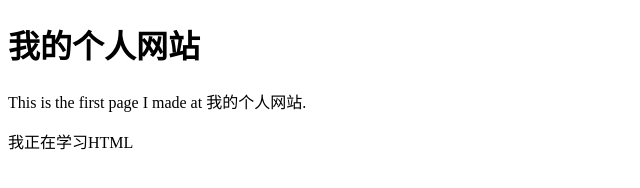
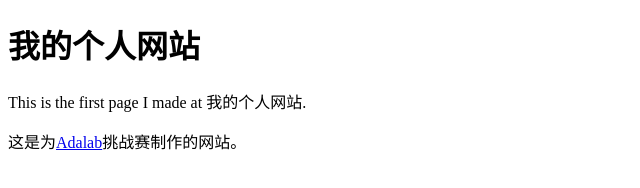
Before and after one commit to 1015-jiaxing/jiaxing.github.io, a plain HTML site: page index.html in a window 1280 px wide. Shown: the whole page, without its empty margins (0-640 px from the left). Drawn offline with Linux system fonts and the light colour scheme.

Commit message:
Update index.html

```diff
--- a/index.html
+++ b/index.html
@@ -13,4 +13,8 @@
 </body>
 
 </html>
-<p>我正在学习HTML</p>
+<p>
+这是为<a href="https://https://www.adalab.cn">Adalab</a>挑战赛制作的网站。
+</p>
+</body>
+</html>
```
